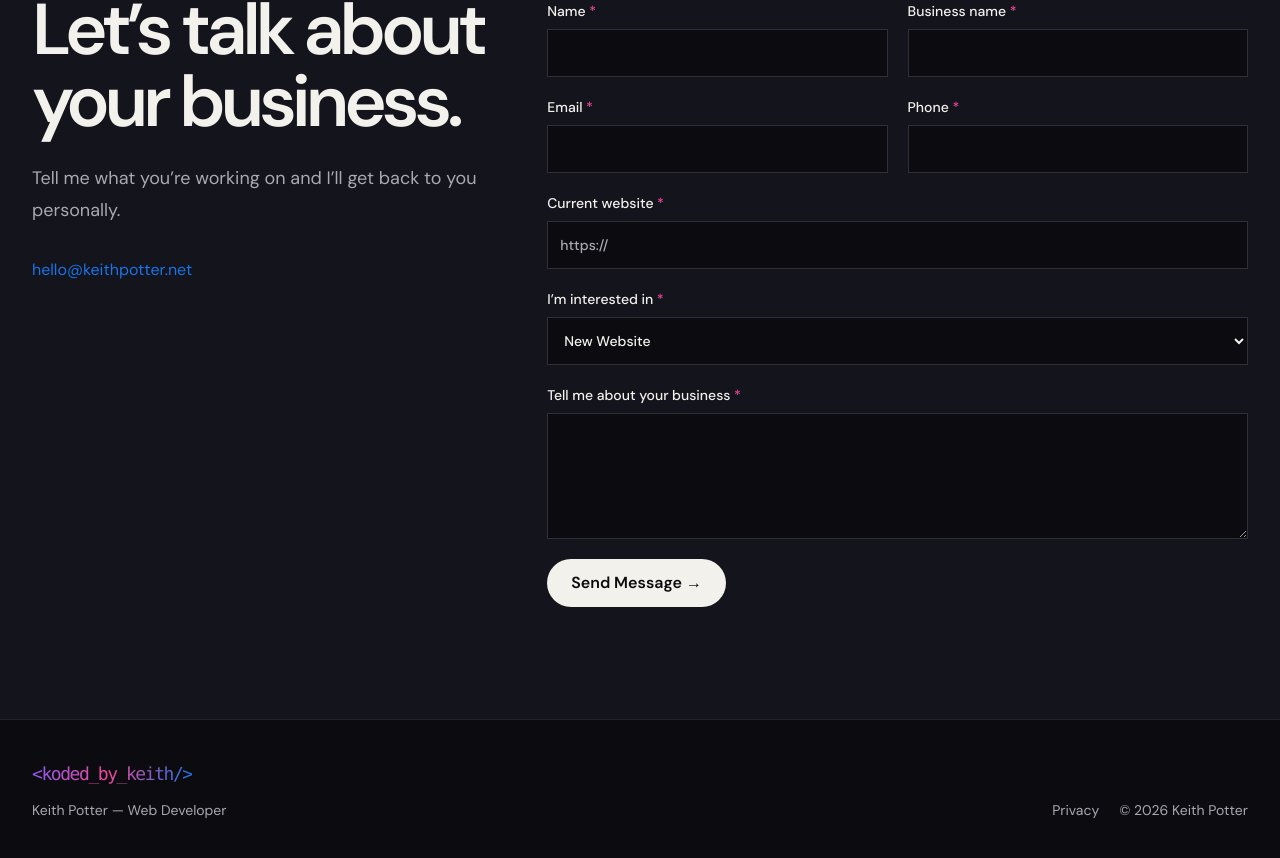
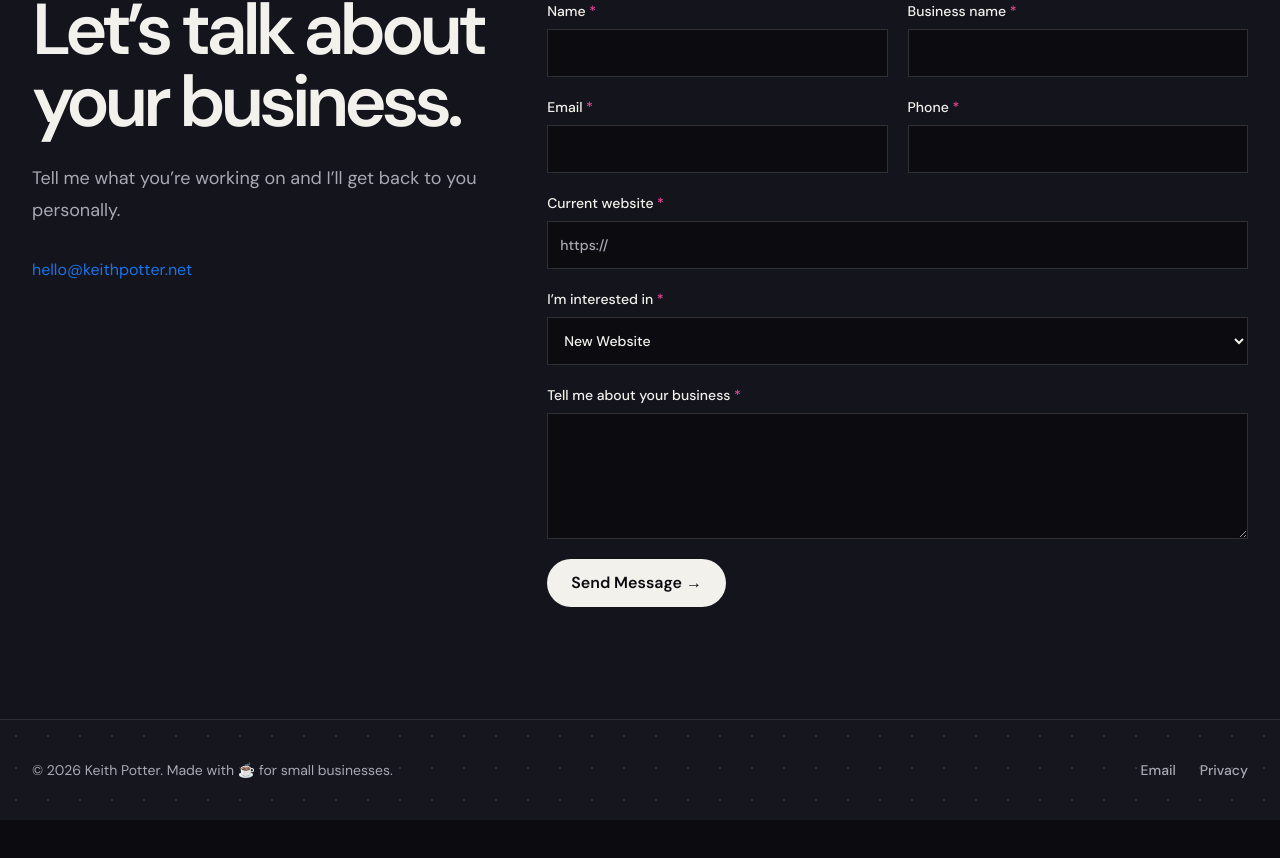
Before and after one commit to keithpotter21/koded_by_keith, a Nuxt app: page / in a window 1280 px wide. Shown: the part 7527-8385 px from the top of the page. After the commit the page ends 8347 px from the top, so only its background shows below. Built offline with nearby package versions, Linux system fonts and the light colour scheme.

Commit message:
style: refine footer presentation

```diff
--- a/assets/css/main.css
+++ b/assets/css/main.css
@@ -18,5 +18,6 @@ body { margin: 0; background: var(--ink); color: var(--paper); font-family: 'DM
 .portrait-orbit { filter: drop-shadow(0 1.5rem 2.5rem rgba(0,0,0,.35)); }
 .portrait-orbit-ring { background: conic-gradient(from 220deg, var(--cyan), var(--violet) 25%, var(--magenta) 54%, #fb7185 75%, var(--cyan)); }
 .hero-greeting { display:inline-flex; align-items:center; gap:.6rem; border:2px solid #343846; border-radius:9999px; background:#20212a; box-shadow:0 .65rem 0 rgba(26,115,232,.38); padding:.8rem 1.35rem; font-size:1.2rem; font-weight:700; line-height:1; }
+.footer-dots { background-color:#15161e; background-image:radial-gradient(rgba(255,255,255,.12) 1px, transparent 1.5px); background-position:0 0; background-size:32px 32px; }
 #why-me .text-violet { color: #6d28d9; }
 @media (prefers-reduced-motion: reduce) { html { scroll-behavior:auto; } *,*::before,*::after { animation-duration:.01ms!important; transition-duration:.01ms!important; scroll-behavior:auto!important; } }
--- a/pages/index.vue
+++ b/pages/index.vue
@@ -28,6 +28,6 @@ useHead({ title: site.title, meta: [{ name: 'description', content: site.descrip
       <section class="section-shell py-16"><div class="flex flex-col justify-between gap-6 border border-white/10 p-7 sm:flex-row sm:items-center"><div><p class="eyebrow">Drupal projects</p><h2 class="mt-2 text-2xl font-semibold">Looking for Drupal development?</h2><p class="mt-2 max-w-2xl text-muted">My independent work focuses on small-business websites. For Drupal development, migrations, upgrades, and enterprise projects, I recommend the team at Y3TI.</p></div><a class="shrink-0 font-semibold text-cyan hover:text-paper" href="https://y3ti.com/?utm_source=keithpotter.net&utm_medium=referral&utm_campaign=drupal-referral" target="_blank" rel="noopener noreferrer">Talk to Y3TI <span aria-hidden="true">↗</span><span class="sr-only"> (opens in a new tab)</span></a></div></section>
       <section id="contact" class="border-t border-white/10 bg-surface py-20 sm:py-28" aria-labelledby="contact-heading"><div class="section-shell grid gap-12 lg:grid-cols-[.8fr_1.2fr]"><div><p class="eyebrow">Start a project</p><h2 id="contact-heading" class="mt-4 text-5xl font-semibold leading-[.95] tracking-[-.07em] sm:text-7xl">Let’s talk about your business.</h2><p class="mt-6 max-w-md text-lg leading-8 text-muted">Tell me what you’re working on and I’ll get back to you personally.</p><a class="mt-8 inline-block text-cyan hover:text-paper" :href="`mailto:${site.email}`">{{ site.email }}</a></div><ContactForm :interest="selectedInterest" /></div></section>
     </main>
-    <footer class="border-t border-white/10 py-10"><div class="section-shell flex flex-col gap-6 sm:flex-row sm:items-end sm:justify-between"><div><SiteLogo /><p class="mt-3 text-sm text-muted">Keith Potter — Web Developer</p></div><div class="flex flex-wrap gap-x-5 gap-y-2 text-sm text-muted"><NuxtLink v-for="link in [...[{label:'Privacy',href:'/privacy'}], ...[]]" :key="link.href" :to="link.href" class="hover:text-paper">{{ link.label }}</NuxtLink><span>© {{ new Date().getFullYear() }} Keith Potter</span></div></div></footer>
+    <footer class="footer-dots border-t border-white/10 py-10"><div class="section-shell flex flex-col gap-5 text-sm text-muted sm:flex-row sm:items-center sm:justify-between"><p>© {{ new Date().getFullYear() }} Keith Potter. Made with ☕ for small businesses.</p><div class="flex flex-wrap gap-x-6 gap-y-2"><a :href="`mailto:${site.email}`" class="font-medium hover:text-paper">Email</a><NuxtLink to="/privacy" class="font-medium hover:text-paper">Privacy</NuxtLink></div></div></footer>
   </div>
 </template>
```
